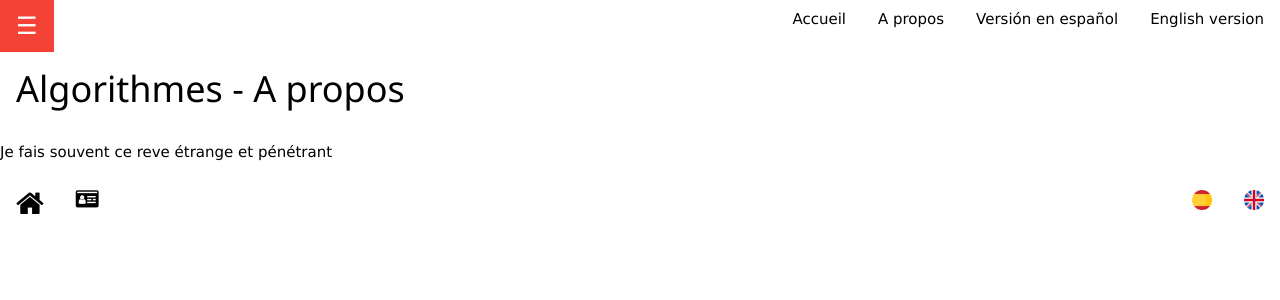
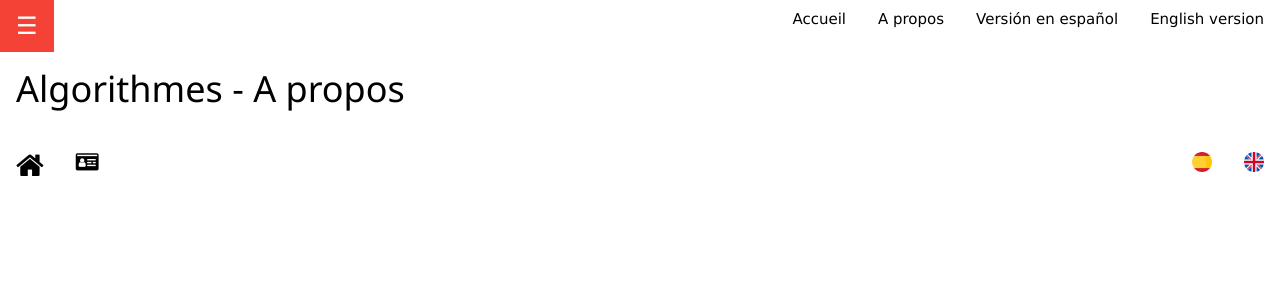
Before and after one commit to LWH-21/Algos, a Jekyll site: the page built from pages/about_fr.md, in a window 1280 px wide. Shown: the top 300 px of the page. Built offline with Jekyll 4.4.1, drawn with Linux system fonts in a browser that asks for light colours; comment, search, counter and statistics services are not loaded.

Commit message:
Update about_fr.md

```diff
--- a/pages/about_fr.md
+++ b/pages/about_fr.md
@@ -5,5 +5,3 @@ ref : about
 title: A propos
 date: 2021-11-20
 ---
-
-Je fais souvent ce reve étrange et pénétrant
```
